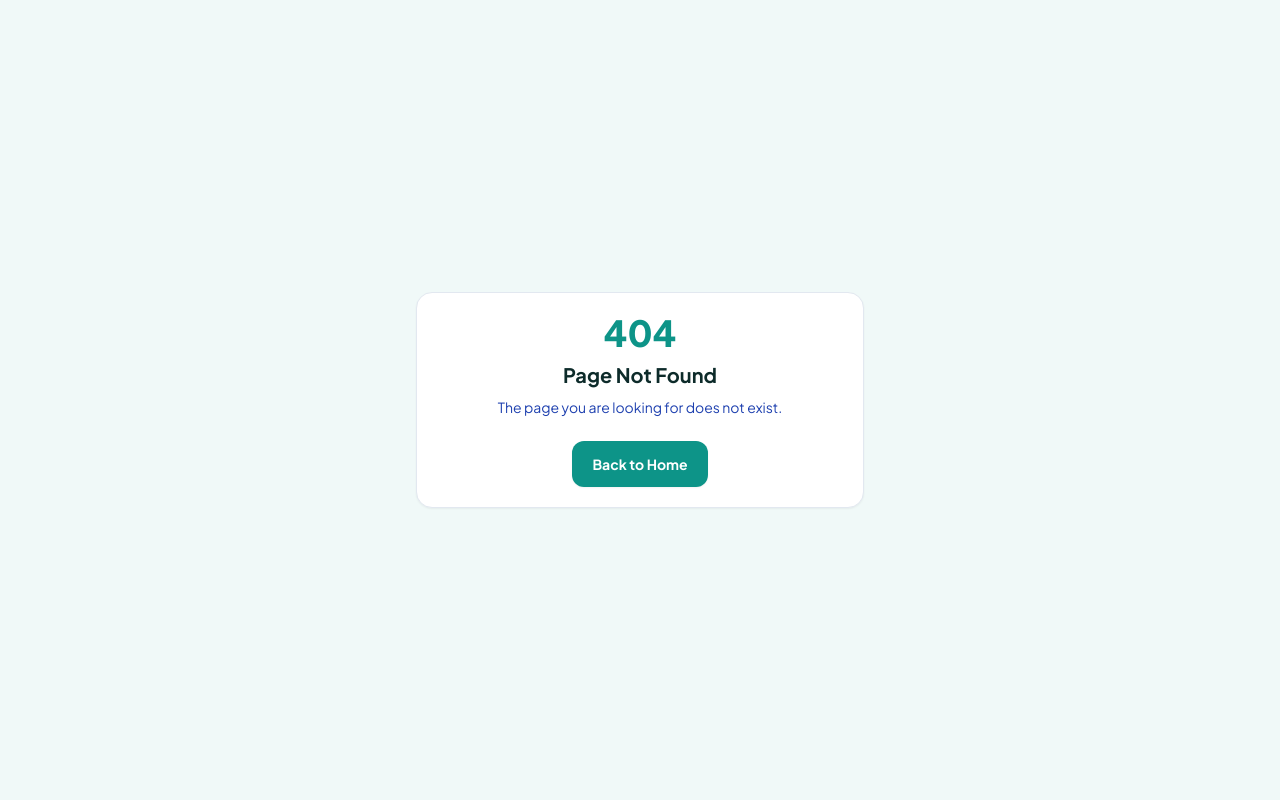
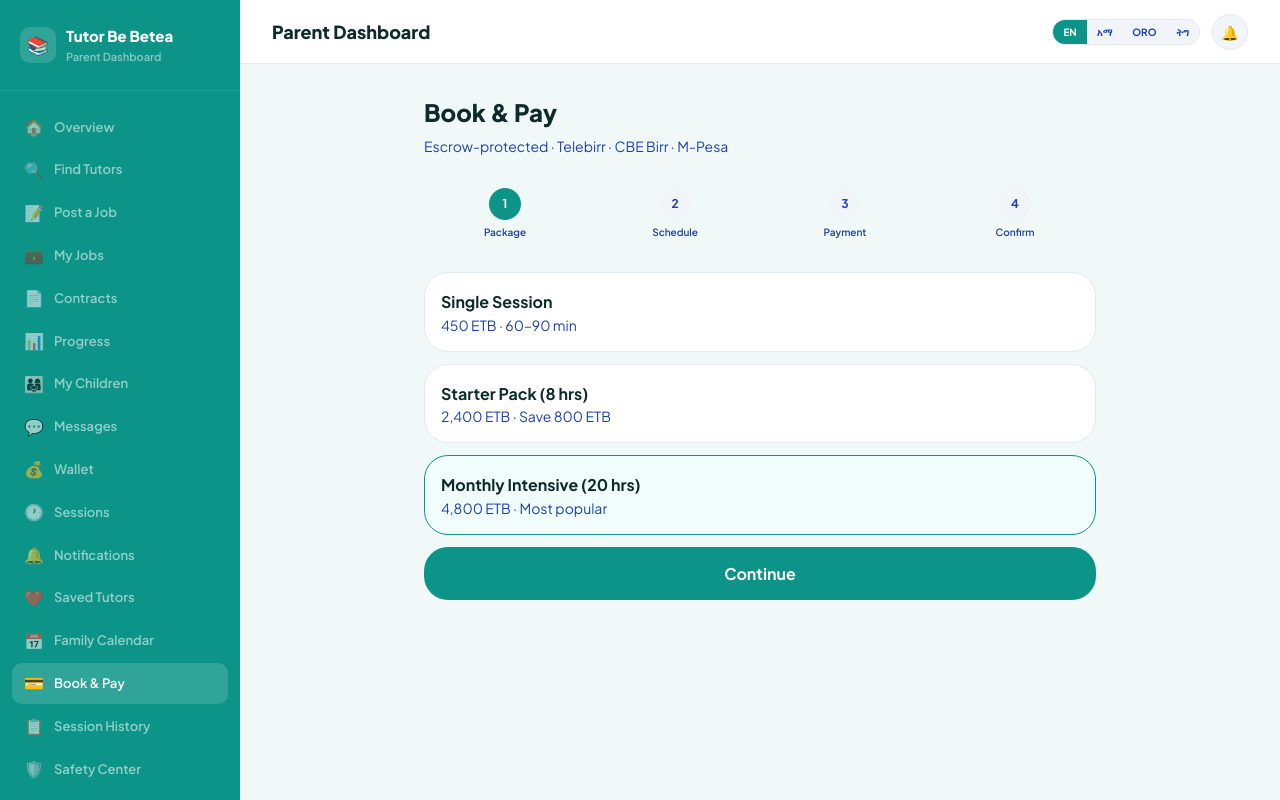
Before and after one commit to Zeordi/tutor-be-betea, a Next.js app in the folder apps/web/: page /parent/checkout in a window 1280 px wide. Before the commit this address had no page. Shown: the top 800 px of the page. Built offline with nearby package versions, Linux system fonts and the light colour scheme; sample sign-in values are in the browser's storage.

Commit message:
Create checkout/page.tsx

```diff
--- /dev/null
+++ b/apps/web/app/parent/checkout/page.tsx
@@ -0,0 +1,172 @@
+"use client";
+
+import { useState } from "react";
+
+const STEPS = ["Package", "Schedule", "Payment", "Confirm"];
+const PACKS = [
+  { id: 0, label: "Single Session", price: "450 ETB", detail: "60–90 min" },
+  { id: 1, label: "Starter Pack (8 hrs)", price: "2,400 ETB", detail: "Save 800 ETB" },
+  { id: 2, label: "Monthly Intensive (20 hrs)", price: "4,800 ETB", detail: "Most popular" },
+];
+
+export default function CheckoutPage() {
+  const [step, setStep] = useState(0);
+  const [pack, setPack] = useState(2);
+  const [pay, setPay] = useState("telebirr");
+
+  return (
+    <div className="mx-auto max-w-2xl">
+      <h1 className="mb-2 text-2xl font-black text-[var(--foreground)]">Book & Pay</h1>
+      <p className="mb-8 text-sm text-[var(--secondary)]">
+        Escrow-protected · Telebirr · CBE Birr · M-Pesa
+      </p>
+
+      <div className="mb-8 flex gap-2">
+        {STEPS.map((s, i) => (
+          <div key={s} className="flex flex-1 flex-col items-center gap-1">
+            <div
+              className={`flex h-8 w-8 items-center justify-center rounded-full text-xs font-bold ${
+                i <= step
+                  ? "bg-[var(--primary)] text-white"
+                  : "bg-[var(--muted)] text-[var(--secondary)]"
+              }`}
+            >
+              {i + 1}
+            </div>
+            <span className="text-[10px] font-semibold text-[var(--secondary)]">{s}</span>
+          </div>
+        ))}
+      </div>
+
+      {step === 0 && (
+        <div className="space-y-3">
+          {PACKS.map((p) => (
+            <button
+              key={p.id}
+              type="button"
+              onClick={() => setPack(p.id)}
+              className={`w-full rounded-2xl border-[1.5px] p-4 text-left ${
+                pack === p.id
+                  ? "border-[var(--primary)] bg-teal-50 dark:bg-teal-950/30"
+                  : "border-[var(--border)] bg-[var(--card)]"
+              }`}
+            >
+              <p className="font-bold text-[var(--foreground)]">{p.label}</p>
+              <p className="text-sm text-[var(--secondary)]">
+                {p.price} · {p.detail}
+              </p>
+            </button>
+          ))}
+          <button
+            type="button"
+            onClick={() => setStep(1)}
+            className="mt-4 w-full rounded-xl bg-[var(--primary)] py-3.5 font-bold text-white"
+          >
+            Continue
+          </button>
+        </div>
+      )}
+
+      {step === 1 && (
+        <div className="rounded-2xl border border-[var(--border)] bg-[var(--card)] p-6">
+          <p className="mb-4 font-bold text-[var(--foreground)]">Pick first session slot</p>
+          <div className="mb-6 grid grid-cols-3 gap-2">
+            {["Mon 10:00", "Wed 14:00", "Fri 09:00"].map((s) => (
+              <button
+                key={s}
+                type="button"
+                className="rounded-xl border border-[var(--border)] bg-[var(--muted)] py-3 text-sm font-semibold text-[var(--foreground)]"
+              >
+                {s}
+              </button>
+            ))}
+          </div>
+          <div className="flex gap-2">
+            <button
+              type="button"
+              onClick={() => setStep(0)}
+              className="flex-1 rounded-xl border border-[var(--border)] py-3 font-bold"
+            >
+              Back
+            </button>
+            <button
+              type="button"
+              onClick={() => setStep(2)}
+              className="flex-1 rounded-xl bg-[var(--primary)] py-3 font-bold text-white"
+            >
+              Continue
+            </button>
+          </div>
+        </div>
+      )}
+
+      {step === 2 && (
+        <div className="rounded-2xl border border-[var(--border)] bg-[var(--card)] p-6">
+          <p className="mb-4 font-bold text-[var(--foreground)]">Payment method</p>
+          {[
+            ["telebirr", "Telebirr", "#0072CE"],
+            ["cbe", "CBE Birr", "#8A1538"],
+            ["mpesa", "M-Pesa", "#00A859"],
+          ].map(([id, label, color]) => (
+            <button
+              key={id}
+              type="button"
+              onClick={() => setPay(id)}
+              className={`mb-2 flex w-full items-center gap-3 rounded-xl border px-4 py-3 ${
+                pay === id
+                  ? "border-[var(--primary)] bg-teal-50 dark:bg-teal-950/30"
+                  : "border-[var(--border)]"
+              }`}
+            >
+              <span
+                className="rounded px-2 py-0.5 text-xs font-bold text-white"
+                style={{ background: color }}
+              >
+                {label}
+              </span>
+              <span className="text-sm text-[var(--secondary)]">Pay with {label}</span>
+            </button>
+          ))}
+          <p className="my-4 rounded-xl bg-teal-50 p-3 text-xs font-semibold text-[var(--primary)] dark:bg-teal-950/30">
+            🔒 Funds held in escrow until sessions are confirmed
+          </p>
+          <div className="flex gap-2">
+            <button
+              type="button"
+              onClick={() => setStep(1)}
+              className="flex-1 rounded-xl border border-[var(--border)] py-3 font-bold"
+            >
+              Back
+            </button>
+            <button
+              type="button"
+              onClick={() => setStep(3)}
+              className="flex-1 rounded-xl bg-[var(--primary)] py-3 font-bold text-white"
+            >
+              Pay & Hold in Escrow
+            </button>
+          </div>
+        </div>
+      )}
+
+      {step === 3 && (
+        <div className="rounded-2xl border border-[var(--border)] bg-[var(--card)] p-8 text-center">
+          <div className="mb-3 text-5xl">✅</div>
+          <h2 className="mb-2 text-xl font-black text-[var(--foreground)]">
+            Booking confirmed
+          </h2>
+          <p className="mb-6 text-sm text-[var(--secondary)]">
+            Payment is in escrow. You will get session reminders and can track history anytime.
+          </p>
+          <button
+            type="button"
+            onClick={() => setStep(0)}
+            className="rounded-xl bg-[var(--primary)] px-6 py-3 text-sm font-bold text-white"
+          >
+            Done
+          </button>
+        </div>
+      )}
+    </div>
+  );
+}
```
